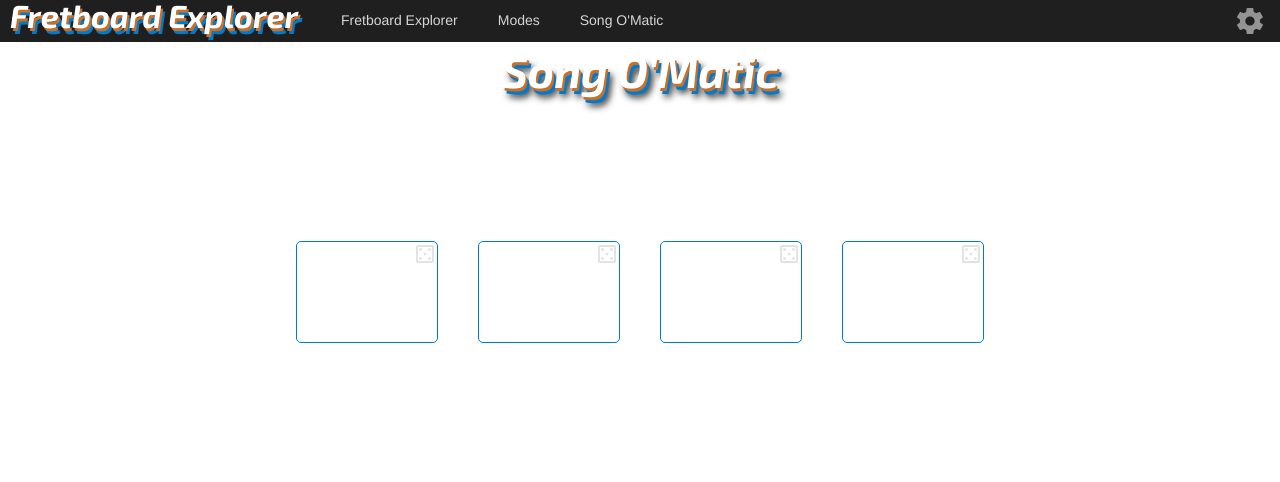
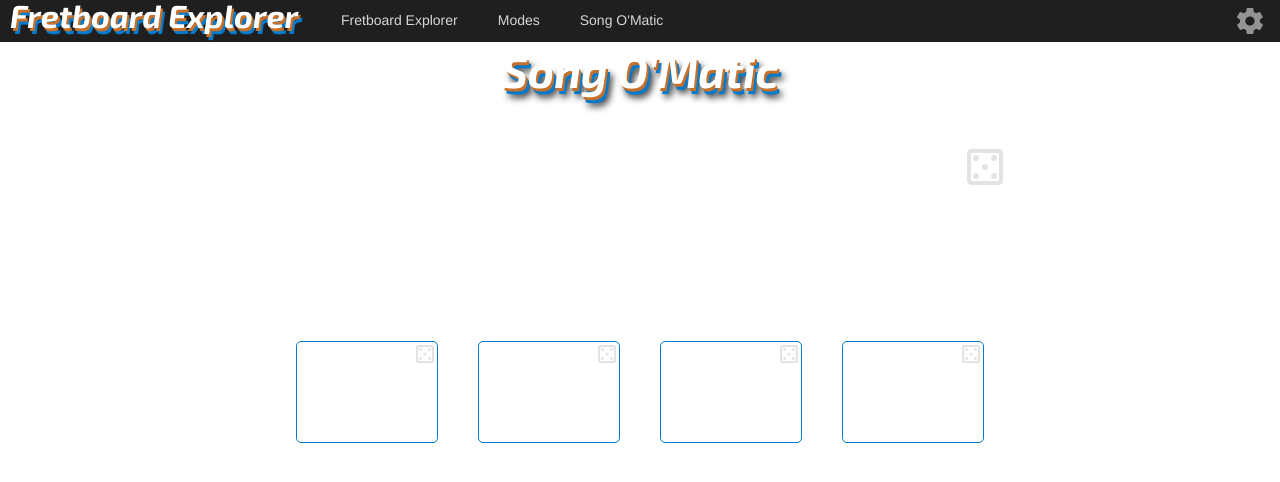
Before and after one commit to bartsides/fretboard-explorer, a Vue app: page /fretboard-explorer/songomatic in a window 1280 px wide. Shown: the top 482 px of the page. Built offline with nearby package versions, Linux system fonts and the light colour scheme.

Commit message:
Song O'Matic: - Added large key display - Added reroll button Created DiceIcon component Updated vulnerable npm packages

```diff
--- /dev/null
+++ b/src/assets/DiceIcon.vue
@@ -0,0 +1,18 @@
+<script setup lang="ts">
+const props = defineProps<{
+  size: number;
+}>();
+</script>
+<template>
+  <svg
+    xmlns="http://www.w3.org/2000/svg"
+    :height="size + 'px'"
+    :width="size + 'px'"
+    viewBox="0 -960 960 960"
+    fill="#e3e3e3"
+  >
+    <path
+      d="M300-240q25 0 42.5-17.5T360-300q0-25-17.5-42.5T300-360q-25 0-42.5 17.5T240-300q0 25 17.5 42.5T300-240Zm0-360q25 0 42.5-17.5T360-660q0-25-17.5-42.5T300-720q-25 0-42.5 17.5T240-660q0 25 17.5 42.5T300-600Zm180 180q25 0 42.5-17.5T540-480q0-25-17.5-42.5T480-540q-25 0-42.5 17.5T420-480q0 25 17.5 42.5T480-420Zm180 180q25 0 42.5-17.5T720-300q0-25-17.5-42.5T660-360q-25 0-42.5 17.5T600-300q0 25 17.5 42.5T660-240Zm0-360q25 0 42.5-17.5T720-660q0-25-17.5-42.5T660-720q-25 0-42.5 17.5T600-660q0 25 17.5 42.5T660-600ZM200-120q-33 0-56.5-23.5T120-200v-560q0-33 23.5-56.5T200-840h560q33 0 56.5 23.5T840-760v560q0 33-23.5 56.5T760-120H200Zm0-80h560v-560H200v560Zm0-560v560-560Z"
+    />
+  </svg>
+</template>
--- a/src/components/SongChord.vue
+++ b/src/components/SongChord.vue
@@ -1,5 +1,6 @@
 <script setup lang="ts">
 import { Chord } from "../theory/Chords";
+import DiceIcon from "../assets/DiceIcon.vue";
 
 const emit = defineEmits<{
   (e: "reroll", index: number): void;
@@ -18,19 +19,7 @@ function getAbbr(): string {
   <div class="song-chord">
     <div class="song-chord-top-bar">
       <div class="song-chord-scale-index unselectable">{{ scaleIndex }}</div>
-      <svg
-        xmlns="http://www.w3.org/2000/svg"
-        height="24px"
-        viewBox="0 -960 960 960"
-        width="24px"
-        fill="#e3e3e3"
-        @click="emit('reroll', index)"
-        class="reroll-icon"
-      >
-        <path
-          d="M300-240q25 0 42.5-17.5T360-300q0-25-17.5-42.5T300-360q-25 0-42.5 17.5T240-300q0 25 17.5 42.5T300-240Zm0-360q25 0 42.5-17.5T360-660q0-25-17.5-42.5T300-720q-25 0-42.5 17.5T240-660q0 25 17.5 42.5T300-600Zm180 180q25 0 42.5-17.5T540-480q0-25-17.5-42.5T480-540q-25 0-42.5 17.5T420-480q0 25 17.5 42.5T480-420Zm180 180q25 0 42.5-17.5T720-300q0-25-17.5-42.5T660-360q-25 0-42.5 17.5T600-300q0 25 17.5 42.5T660-240Zm0-360q25 0 42.5-17.5T720-660q0-25-17.5-42.5T660-720q-25 0-42.5 17.5T600-660q0 25 17.5 42.5T660-600ZM200-120q-33 0-56.5-23.5T120-200v-560q0-33 23.5-56.5T200-840h560q33 0 56.5 23.5T840-760v560q0 33-23.5 56.5T760-120H200Zm0-80h560v-560H200v560Zm0-560v560-560Z"
-        />
-      </svg>
+      <DiceIcon class="reroll-icon" :size="24" @click="emit('reroll', index)" />
     </div>
     <div class="song-chord-name unselectable">
       <div>{{ chord.notes[0].name }}</div>
--- a/src/pages/SongOMatic.vue
+++ b/src/pages/SongOMatic.vue
@@ -1,6 +1,7 @@
 <script setup lang="ts">
 import { NSelect } from "naive-ui";
 import { onMounted, ref, watch } from "vue";
+import DiceIcon from "../assets/DiceIcon.vue";
 import SongChord from "../components/SongChord.vue";
 import { getOption } from "../services/HelperService";
 import { Chord } from "../theory/Chords";
@@ -53,6 +54,7 @@ function rollSongChords() {
   songChords.value = [];
   for (let i = 0; i < songLength.value; i++) {
     let val = getNextSongChord();
+    // Avoid the same chord in a row
     while (i > 0 && songChords.value[i - 1] === val) {
       val = getNextSongChord();
     }
@@ -101,8 +103,12 @@ onMounted(() => {
           @update:value="songLengthSelected"
         />
       </div>
+      <button class="reroll-button" @click="rollSongChords()">
+        <DiceIcon :size="48" />
+      </button>
     </div>
   </div>
+  <h1 class="key-display">Key: {{ root.name }} {{ scale.name }}</h1>
   <div class="song-chords">
     <SongChord
       v-for="(scaleIndex, i) in songChords"
@@ -112,9 +118,6 @@ onMounted(() => {
       @reroll="rerollSongChord"
     />
   </div>
-  <!-- <div class="song-structure">
-    {{ songChords.join(" ") }}
-  </div> -->
 </template>
 <style scoped>
 .song-structure {
@@ -125,4 +128,12 @@ onMounted(() => {
   gap: 40px;
   margin-bottom: 20px;
 }
+.reroll-button {
+  background-color: transparent;
+  border: 0;
+}
+.key-display {
+  margin-top: 0;
+  margin-bottom: 40px;
+}
 </style>
```
Also changed, not shown: 1 other file (tests, documents, lock files or other folders).
